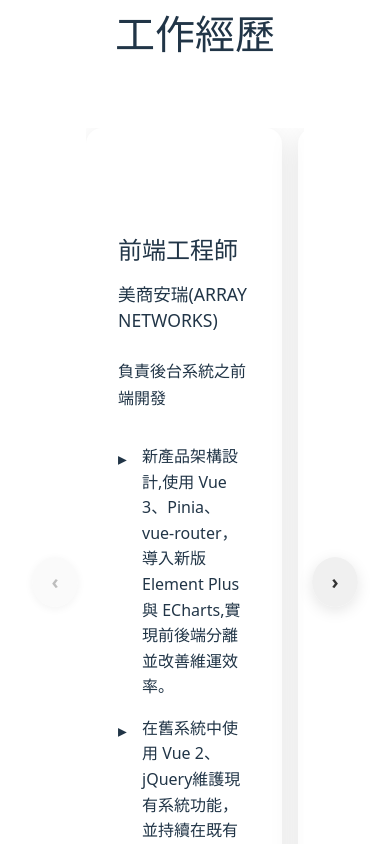
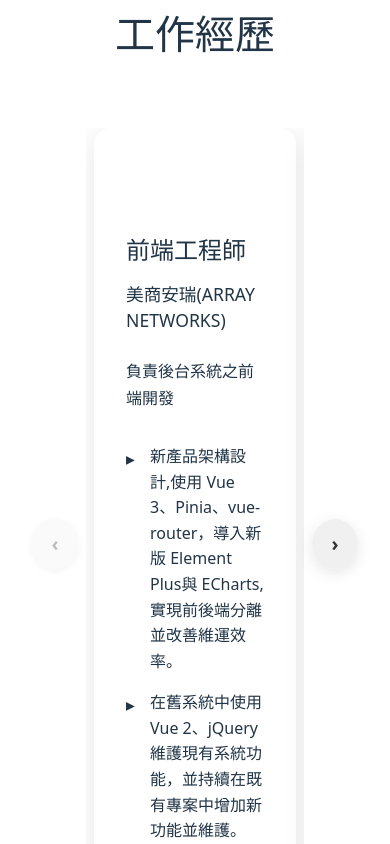
Before and after one commit to sakueinozomi/lucille-info, a Vue app: page / in a window 390 px wide. Shown: the part 840-1684 px from the top of the page. Built offline with nearby package versions, Linux system fonts and the light colour scheme.

Commit message:
fix: experience card

```diff
--- a/src/components/ExperienceSection.vue
+++ b/src/components/ExperienceSection.vue
@@ -15,13 +15,18 @@
                     <div class="slider-container" ref="sliderContainer">
                         <div
                             class="slider-track"
-                            :style="{ transform: `translateX(-${currentSlide * 85}%)` }"
+                            :style="{
+                                transform: `translateX(-${currentSlide * (100 / experiences.length)}%)`,
+                                width: `${experiences.length * 100}%`
+                            }"
                         >
                             <div
                                 class="experience-card"
                                 v-for="experience in experiences"
                                 :key="experience.id"
+                                :style="cardStyle"
                             >
+                                <div class="experience-card-inner">
                                     <div class="card-header">
                                         <div class="timeline-period">{{ experience.period }}</div>
                                     </div>
@@ -34,6 +39,7 @@
                                                 {{ responsibility }}
                                             </li>
                                         </ul>
+                                    </div>
                                 </div>
                             </div>
                         </div>
@@ -63,12 +69,20 @@
 </template>
 
 <script setup>
-import { ref, onMounted, onUnmounted } from 'vue'
+import { ref, onMounted, onUnmounted, computed } from 'vue'
 
 const currentSlide = ref(0)
 const sliderContainer = ref(null)
 let startX = 0
 let isDragging = false
+
+// 計算卡片寬度
+const cardStyle = computed(() => {
+    const totalExperiences = experiences.value.length
+    return {
+        width: `${100 / totalExperiences}%`
+    }
+})
 
 const experiences = ref([
     {
@@ -273,15 +287,20 @@ onUnmounted(() => {
                     width: 100%;
 
                     .experience-card {
-                        flex: 0 0 85%;
-                        margin-right: 2rem;
+                        flex-shrink: 0;
+                        padding: 0 1rem;
+                        box-sizing: border-box;
+
+                        .experience-card-inner {
                             background-color: var(--card-bg);
                             border-radius: 16px;
                             box-shadow: 0 6px 30px rgba(0, 0, 0, 0.1);
                             transition: transform 0.3s ease, box-shadow 0.3s ease;
                             overflow: hidden;
+                            height: 100%;
+                        }
 
-                        &:hover {
+                        &:hover .experience-card-inner {
                             transform: translateY(-8px);
                             box-shadow: 0 12px 40px rgba(0, 0, 0, 0.15);
                         }
@@ -415,9 +434,9 @@ onUnmounted(() => {
                 .slider-container {
                     .slider-track {
                         .experience-card {
-                            flex: 0 0 90%;
-                            margin-right: 1rem;
+                            padding: 0 0.5rem;
 
+                            .experience-card-inner {
                                 .card-header {
                                     padding: 1.5rem;
 
@@ -460,6 +479,7 @@ onUnmounted(() => {
                         }
                     }
                 }
+            }
 
             .slide-indicators {
                 gap: 0.5rem;
```
Lines whose indentation alone changed are shown as unchanged.
